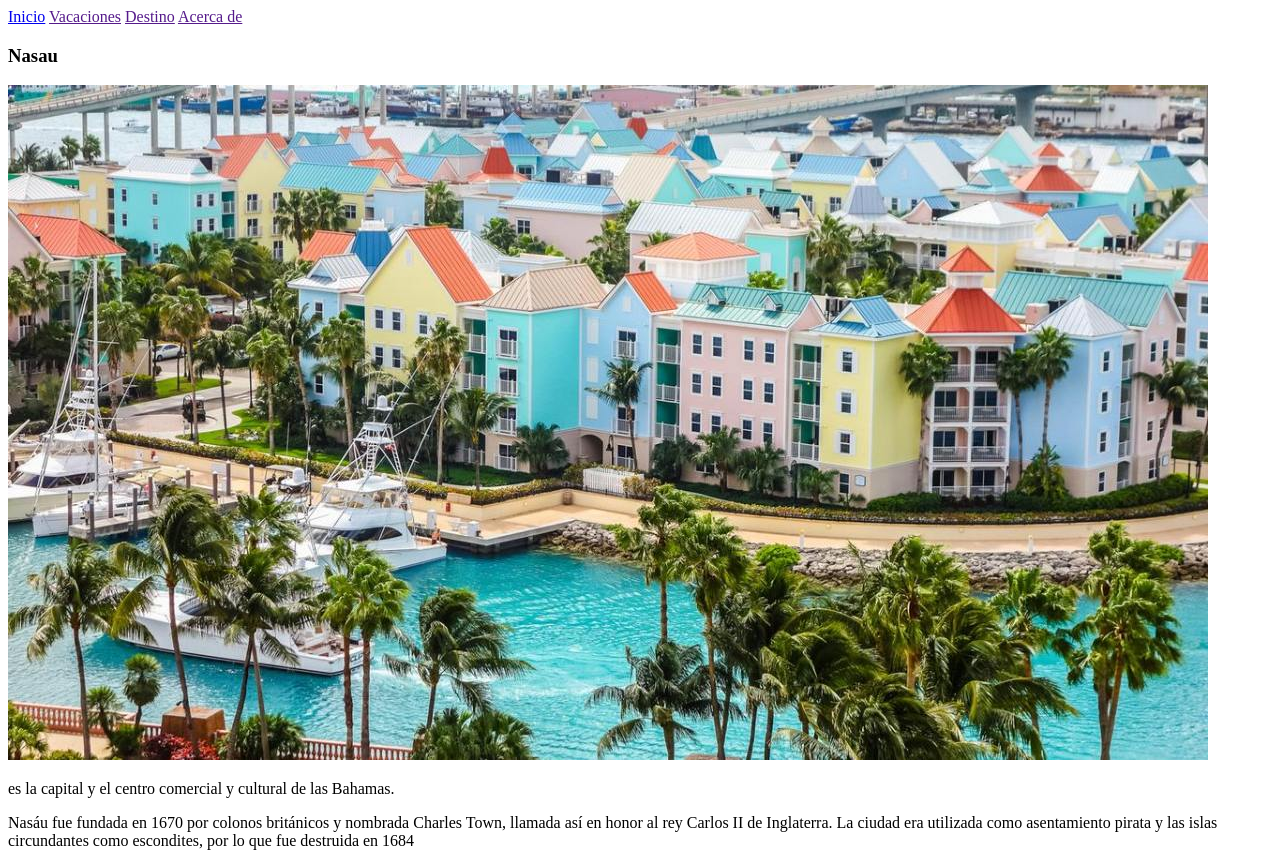
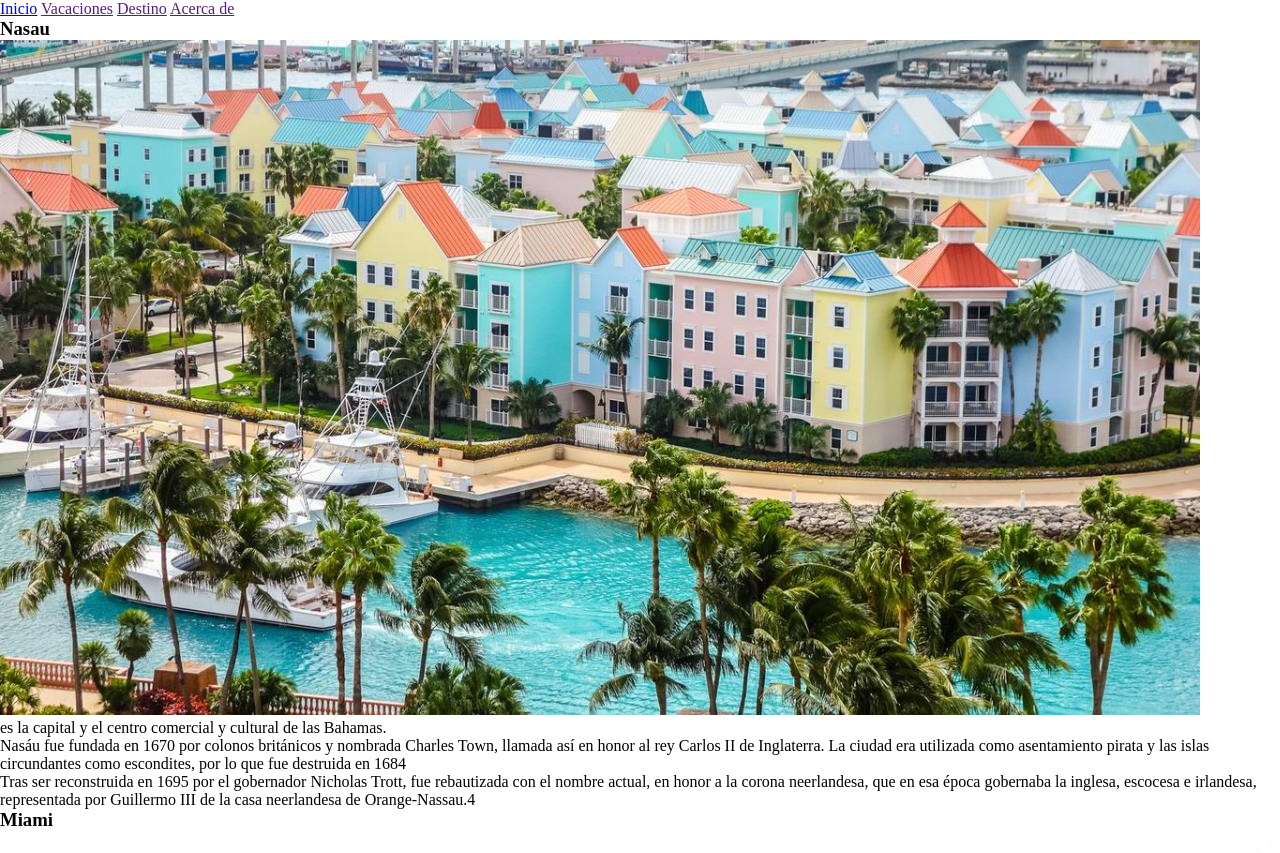
Before and after one commit to CorsairRom/Proyecto-semana-2, a plain HTML site: page link/destino.html in a window 1280 px wide. Shown: the top 853 px of the page. Drawn offline with Linux system fonts and the light colour scheme.

Commit message:
inicio css
quitando los bordes predeterminads

```diff
--- /dev/null
+++ b/css/style.css
@@ -0,0 +1,5 @@
+*{
+    margin: 0;
+    padding: 0;
+    box-sizing: border-box;
+}
--- a/link/destino.html
+++ b/link/destino.html
@@ -5,6 +5,7 @@
     <meta http-equiv="X-UA-Compatible" content="IE=edge">
     <meta name="viewport" content="width=device-width, initial-scale=1.0">
     <title>Destinos</title>
+    <link rel="stylesheet" href="../css/style.css">
 </head>
 <body>
     <header>
```
